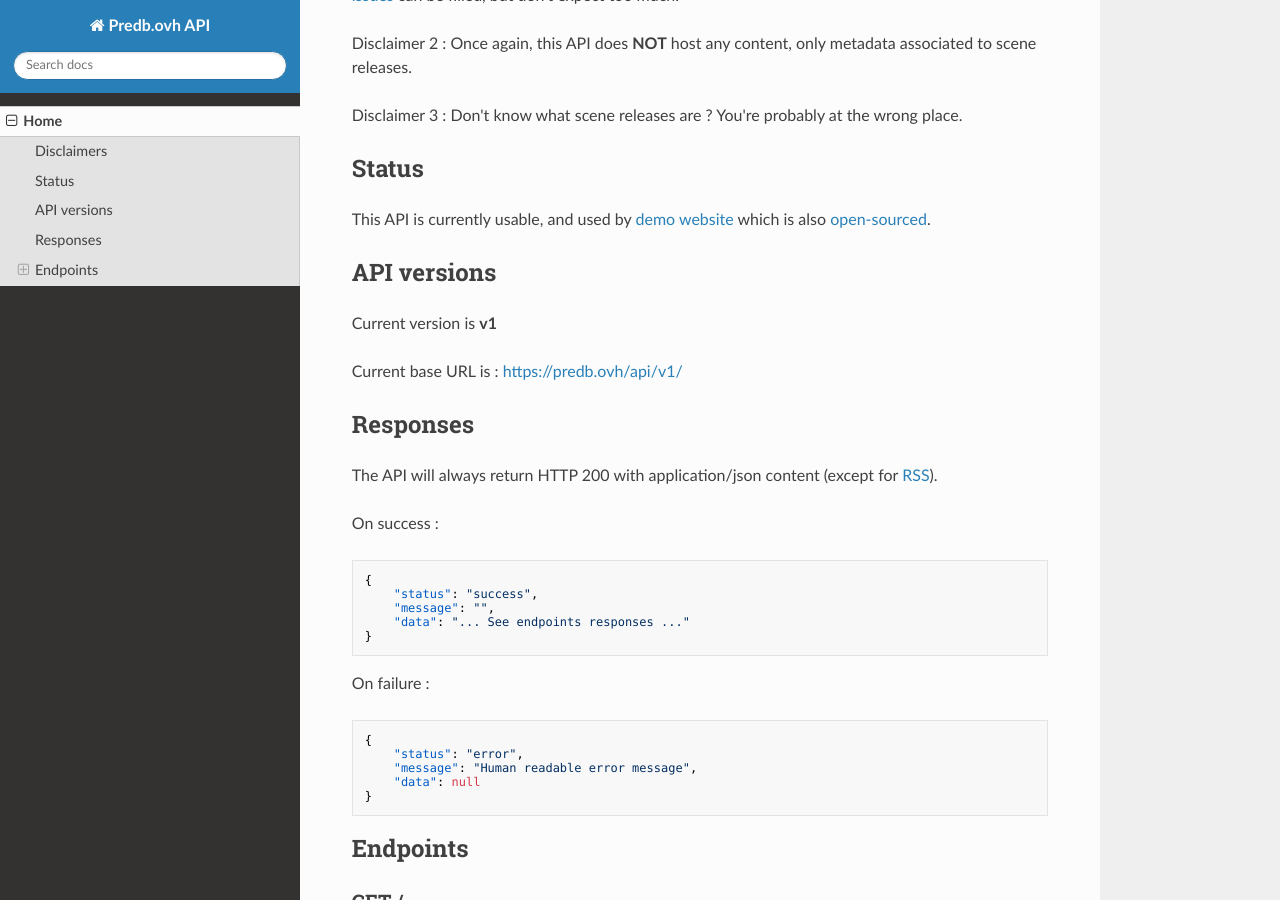
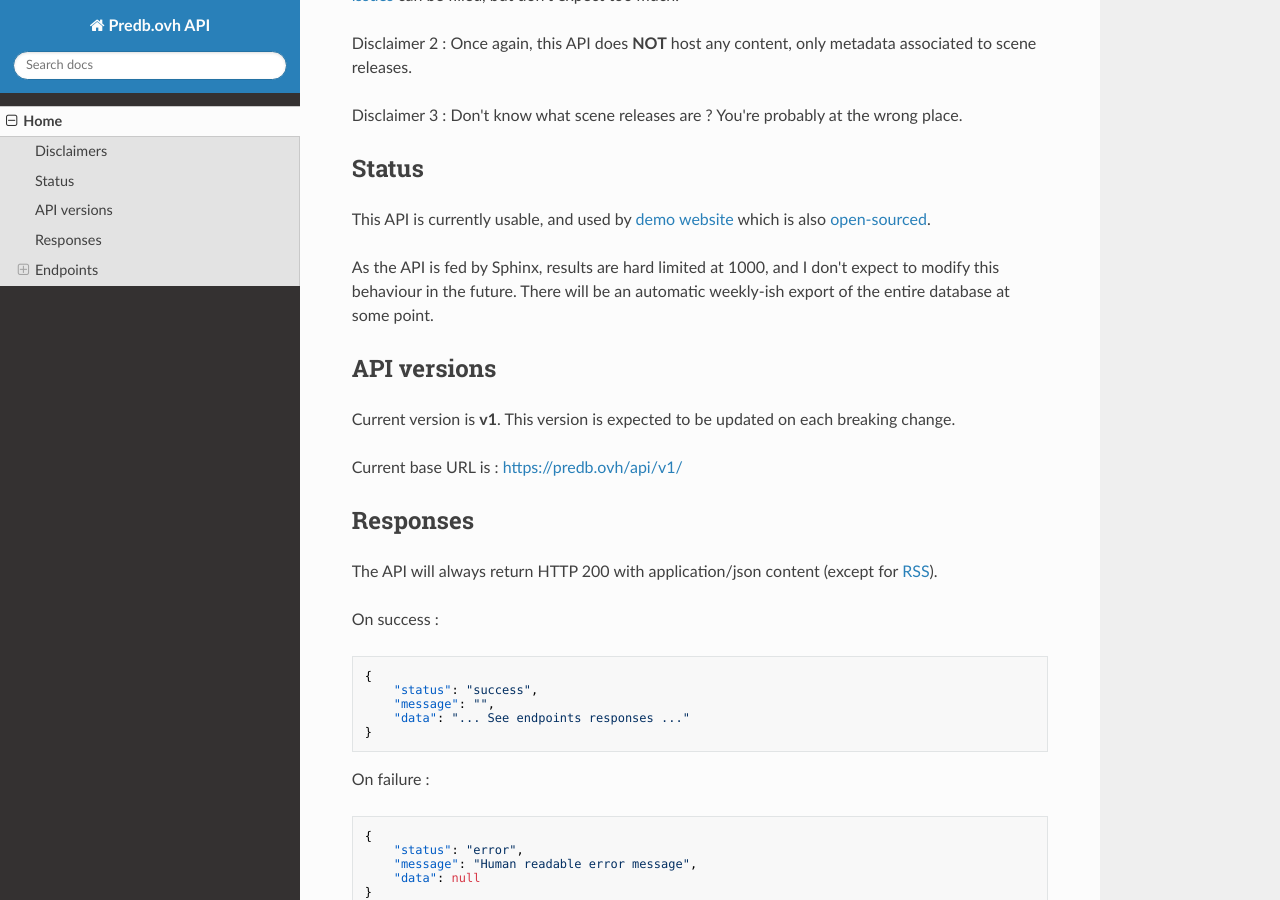
Before and after one commit to predbdotovh/pre-api, an MkDocs documentation site: the page built from docs/index.md, in a window 1280 px wide and 900 px high, scrolled down 352 px. Built offline with MkDocs 1.6.1, drawn with Linux system fonts in a browser that asks for light colours; nearby versions of some CDN libraries.

Commit message:
Explain 1k results hard-limit in docs

```diff
--- a/docs/index.md
+++ b/docs/index.md
@@ -17,9 +17,12 @@ Disclaimer 3 : Don't know what scene releases are ? You're probably at the wrong
 
 This API is currently usable, and used by [demo website](https://predb.ovh/) which is also [open-sourced](https://github.com/predbdotovh/website-vuejs).
 
+As the API is fed by Sphinx, results are hard limited at 1000, and I don't expect to modify this behaviour in the future.
+There will be an automatic weekly-ish export of the entire database at some point.
+
 ## API versions
 
-Current version is **v1**
+Current version is **v1**. This version is expected to be updated on each breaking change.
 
 Current base URL is : [https://predb.ovh/api/v1/](https://predb.ovh/api/v1/)
 
```
